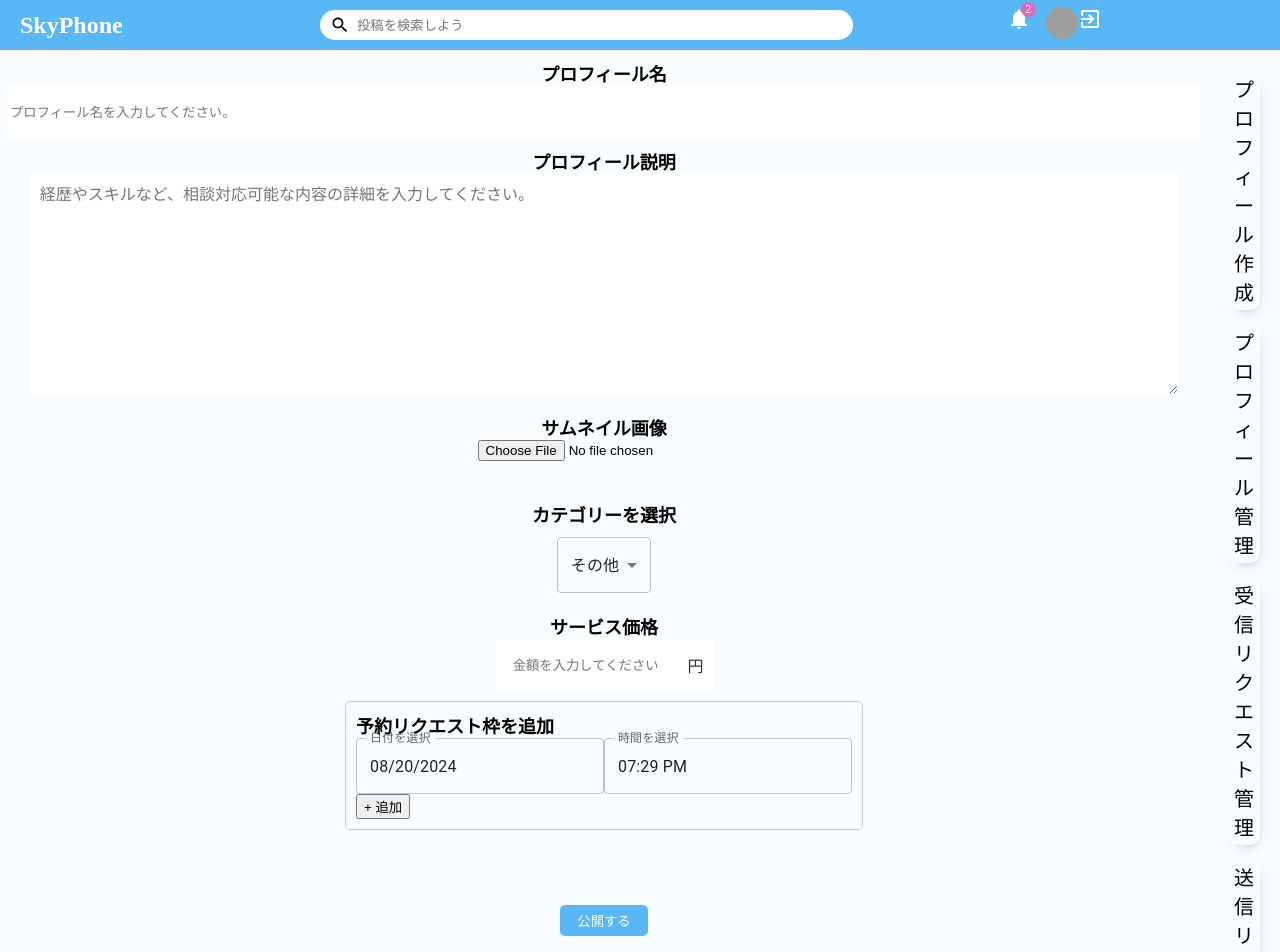
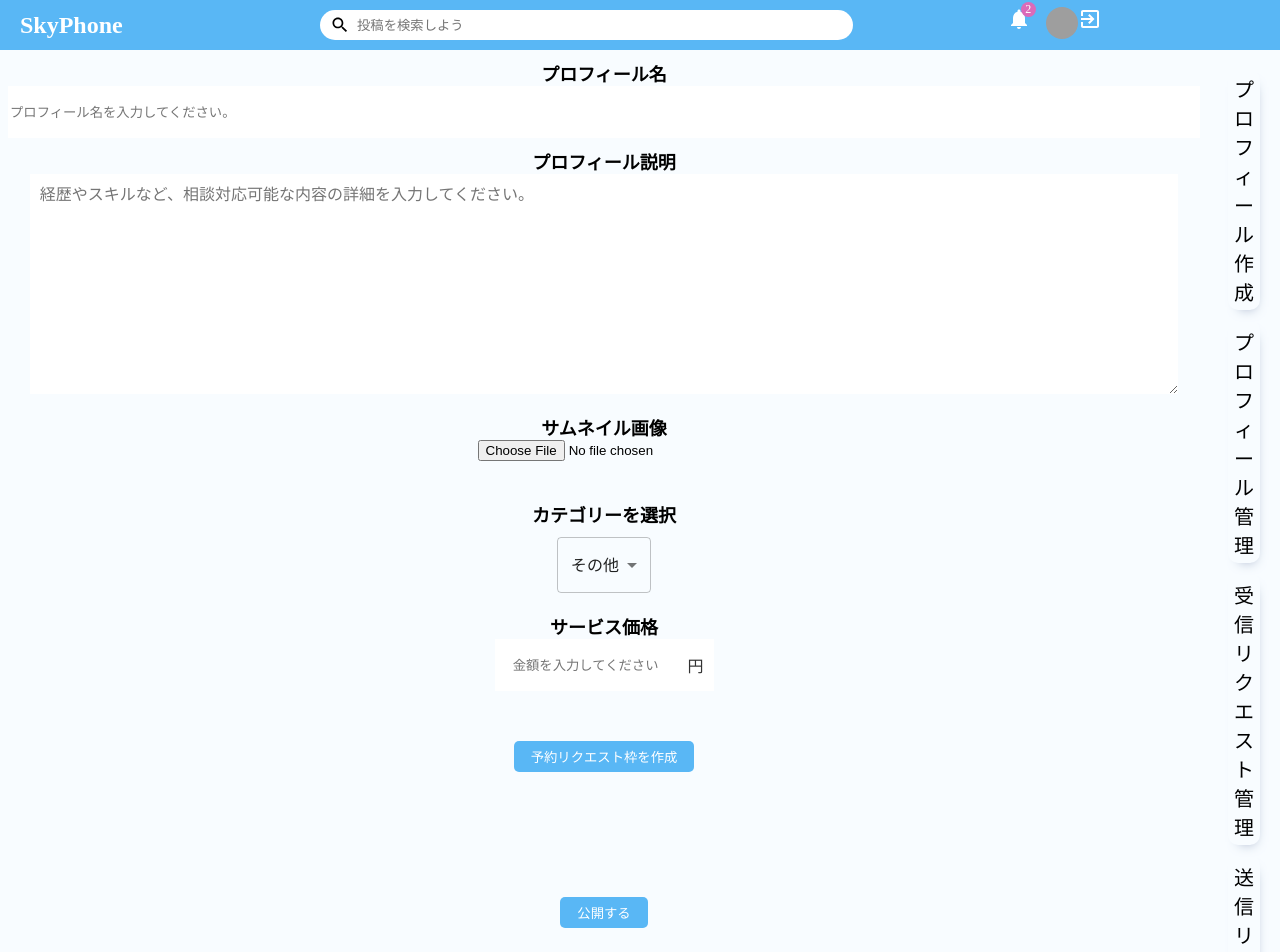
Before and after one commit to Shikaruuuu/skyphone_sns, a React (Create React App) app in the folder frontend/: page /createPost/1 in a window 1280 px wide. Shown: the top 952 px of the page. Built offline with nearby package versions, Linux system fonts and the light colour scheme; sample sign-in values are in the browser's storage.

Commit message:
add CreateRequestDaialog

```diff
--- /dev/null
+++ b/frontend/src/components/createRequestDialog/CreateRequestDialog.css
@@ -0,0 +1,26 @@
+.createDialogContent{
+    display: flex;
+    flex-direction: column;
+}
+
+.createTimesetting{
+    display: flex;
+    justify-content: center;
+    align-items: center;
+}
+
+.repetitionSetting{
+    display: flex;
+    flex-direction: row;
+    justify-content: center;
+}
+
+.repetitionNumberInput{
+    width: 50px;
+    height: 50px;
+}
+
+.repetitionNumberSetting{
+    display: flex;
+    flex-direction: column;
+}
--- /dev/null
+++ b/frontend/src/components/createRequestDialog/CreateRequestDialog.jsx
@@ -0,0 +1,97 @@
+import React, { useState, useEffect, useContext } from "react";
+import Dialog from "@mui/material/Dialog";
+import DialogActions from "@mui/material/DialogActions";
+import DialogContent from "@mui/material/DialogContent";
+import DialogTitle from "@mui/material/DialogTitle";
+import Button from "@mui/material/Button";
+import dayjs from "dayjs";
+import axios from "axios";
+import { AuthContext } from "../../state/AuthContext";
+import "./CreateRequestDialog.css";
+import {
+  Checkbox,
+  FormControlLabel,
+  FormGroup,
+  MenuItem,
+  Select,
+  TextField,
+} from "@mui/material";
+
+export default function CreateRequestDialog({ open, onClose }) {
+  const [slots, setSlots] = useState([]);
+  const [availableDates, setAvailableDates] = useState([]);
+  const [selectedSlot, setSelectedSlot] = useState(null);
+  const [showConfirmation, setShowConfirmation] = useState(false);
+  const [email, setEmail] = useState("");
+  const [phoneNumber, setPhoneNumber] = useState("");
+  const { user: currentUser } = useContext(AuthContext);
+  const [isSubmitting, setIsSubmitting] = useState(false);
+  const [currentWeekStart, setCurrentWeekStart] = useState(
+    dayjs().startOf("week").add(1, "day")
+  );
+  const [repetitionUnit, setRepetition] = useState("日ごと");
+  const [repetitionNumber, setrepetitionNumber] = useState(1);
+  const [isChecked, setIsChecked] = useState(false);
+
+  const handleRepetitionUnitChange = (e) => {
+    setRepetition(e.target.value);
+  };
+  const handleCheckhange = (e) => {
+    setIsChecked(e.target.value);
+  };
+
+  return (
+    <Dialog open={open} onClose={onClose} fullWidth maxWidth="lg">
+      <>
+        <DialogTitle>予約リクエスト枠を作成</DialogTitle>
+        <DialogContent className="createDialogContent">
+          <Button onClick={onClose} color="primary">
+            日付を選択
+          </Button>
+          <div className="createTimesetting">
+            <Button onClick={onClose} color="primary">
+              開始時刻を選択
+            </Button>
+            <Button onClick={onClose} color="primary">
+              終了時刻を選択
+            </Button>
+          </div>
+          <FormGroup>
+            <FormControlLabel control={<Checkbox />} label="繰り返す" />
+          </FormGroup>
+          <div className="repetitionSetting">
+            <div className="repetitionNumberSetting">
+              <span className="repetitionNumberSettingTitle">回数</span>
+              <input
+                type="number"
+                placeholder="数字をを入力してください"
+                className="repetitionNumberInput"
+                value={repetitionNumber}
+                onChange={(e) => setrepetitionNumber(Number(e.target.value))}
+              />
+            </div>
+            <Select
+              value={repetitionUnit}
+              onChange={handleRepetitionUnitChange}>
+              <MenuItem value="study">日ごと</MenuItem>
+              <MenuItem value="love">週ごと</MenuItem>
+              <MenuItem value="relationship">月ごと</MenuItem>
+            </Select>
+          </div>
+        </DialogContent>
+        <DialogActions>
+          <Button onClick={onClose} color="primary">
+            キャンセル
+          </Button>
+          <Button>
+            {/* onClick={handleConfirmation}
+            color="primary"
+            variant="contained"
+            disabled={!selectedSlot || isSubmitting}> */}
+            保存
+          </Button>
+        </DialogActions>
+      </>
+    </Dialog>
+  );
+}
--- a/frontend/src/components/share/Share.css
+++ b/frontend/src/components/share/Share.css
@@ -1,8 +1,6 @@
 .share {
     width: 100%;
     height: 100%;
-    /* box-shadow: 3px 7px 13px -10px #65789f;
-    border-radius: 10px; */
 }
 
 .shareWrapper {
@@ -26,10 +24,6 @@
     width: 100%;
     height: 50px;
     outline-color: #59b7f5;
-}
-
-.inputTitle:focus {
-    /* outline: none; */
 }
 
 .shareMiddle {
@@ -126,12 +120,13 @@
 }
 
 .shareReservationSlots {
-    max-height: 200px; /* 高さの制限を設定 */
-    overflow-y: auto;  /* 縦方向にスクロールを許可 */
-    margin-top: 10px;
+    display: flex;
+    align-items: center;
+    flex-direction: column;
+    max-height: 200px;
+    overflow-y: auto;
+    margin-top: 20px;
     padding: 10px;
-    border: 1px solid #ccc;
-    border-radius: 5px;
   }
 
 .categorySetting{
--- a/frontend/src/components/share/Share.jsx
+++ b/frontend/src/components/share/Share.jsx
@@ -7,6 +7,7 @@ import { LocalizationProvider } from "@mui/x-date-pickers";
 import { AdapterDayjs } from "@mui/x-date-pickers/AdapterDayjs";
 import dayjs from "dayjs";
 import { MenuItem, Select } from "@mui/material";
+import CreateRequestDialog from "../createRequestDialog/CreateRequestDialog";
 
 export default function Share() {
   const { user } = useContext(AuthContext);
@@ -18,6 +19,14 @@ export default function Share() {
     { date: dayjs(), time: dayjs() },
   ]);
   const [img, setImg] = useState();
+  const [open, setOpen] = useState(false);
+  const handleOpen = () => {
+    setOpen(true);
+  };
+
+  const handleClose = () => {
+    setOpen(false);
+  };
 
   const handleSubmit = async (e) => {
     e.preventDefault();
@@ -145,29 +154,11 @@ export default function Share() {
               <span className="currency">円</span>
             </div>
           </div>
-          <div className="shareReservationSlots">
-            <span className="requestSlotTitle">予約リクエスト枠を追加</span>
-            {reservationSlots.map((slot, index) => (
-              <div key={index} className="shareSlot">
-                <LocalizationProvider dateAdapter={AdapterDayjs}>
-                  <DatePicker
-                    label="日付を選択"
-                    value={slot.date}
-                    onChange={(newDate) => handleDateChange(index, newDate)}
-                    renderInput={(params) => <input {...params} />}
-                  />
-                  <TimePicker
-                    label="時間を選択"
-                    value={slot.time}
-                    onChange={(newTime) => handleTimeChange(index, newTime)}
-                    renderInput={(params) => <input {...params} />}
-                  />
-                </LocalizationProvider>
-              </div>
-            ))}
-            <button type="button" onClick={handleAddSlot}>
-              + 追加
+          <div className="requestBottom">
+            <button className="requestButton" onClick={handleOpen}>
+              予約リクエスト枠を作成
             </button>
+            <CreateRequestDialog open={open} onClose={handleClose} />
           </div>
           <button className="shareButton" type="submit">
             公開する
```
